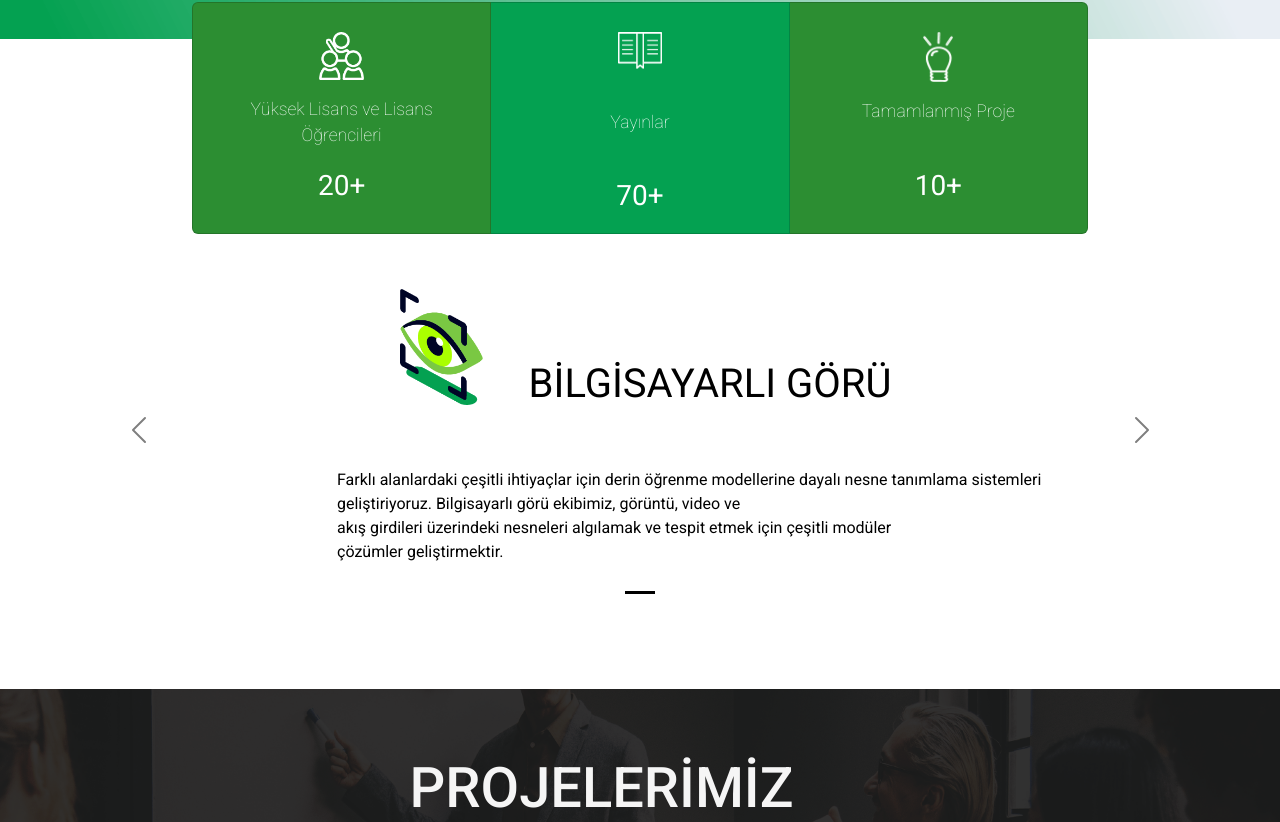
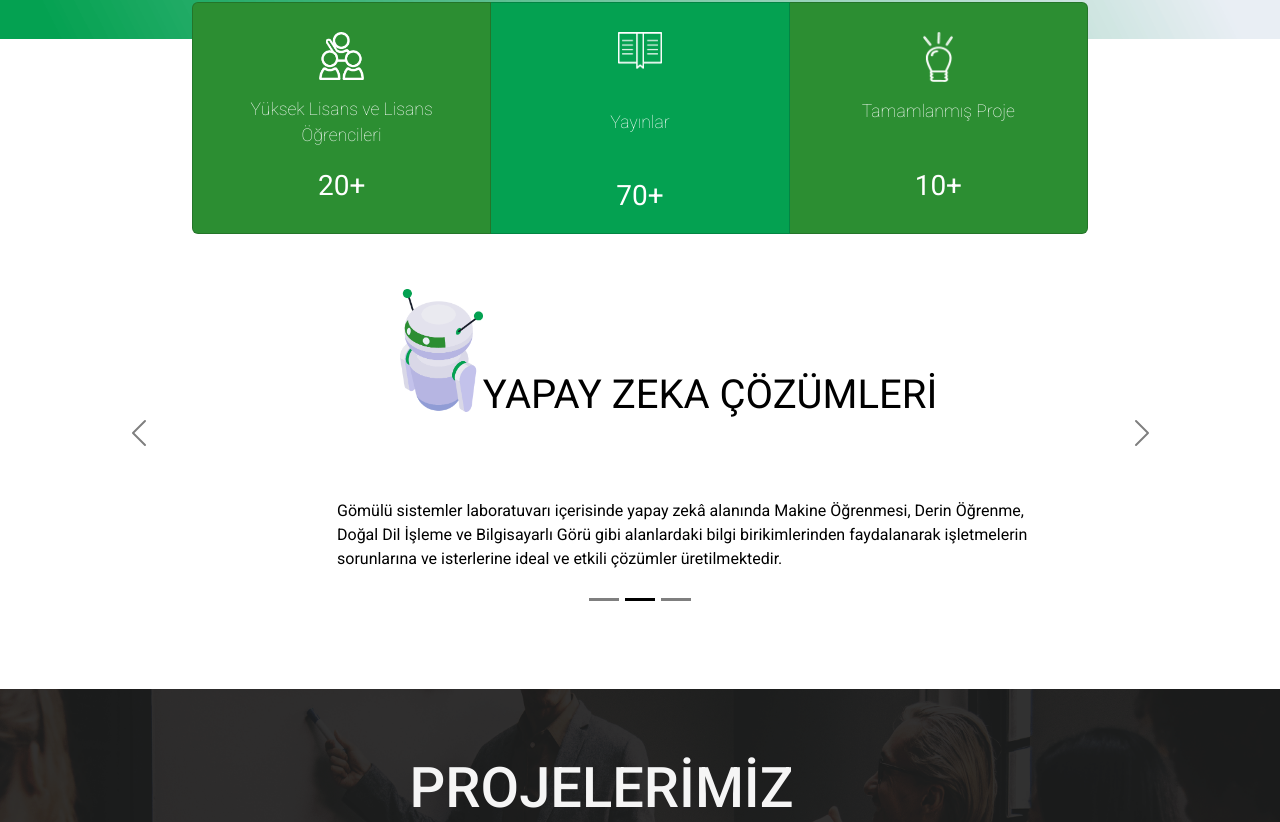
Before and after one commit to caglaozbb/kouembedded, a React (Create React App) app in the folder my-app/: page /home in a window 1280 px wide. Shown: the part 595-1417 px from the top of the page. Built offline with nearby package versions, Linux system fonts and the light colour scheme.

Commit message:
added 2 carousel items

```diff
--- a/my-app/src/Home.js
+++ b/my-app/src/Home.js
@@ -11,6 +11,8 @@ import iconeye from './images/iconeye.png'
 import proje1 from './images/proje1.png'
 import proje2 from './images/proje2.png'
 import proje3 from './images/proje3.png'
+import iconai from './images/iconai.png'
+import iconpc from './images/iconpc.png'
 import './App.css'
 import Card from 'react-bootstrap/Card'
 import CardGroup from 'react-bootstrap/CardGroup'
@@ -98,6 +100,32 @@ return (
                         </Carousel.Caption>
                         </div>
                     </Carousel.Item>
+                    <Carousel.Item>
+                        <img src={iconai} alt="First slide" style={{width:"7%", display:"flex",margin:"100px",marginLeft:"350px",marginTop:"50px",marginBottom:"100px"}}/>
+                        <div style={{marginTop:"215px"}}>
+                        <Carousel.Caption >
+                          <h1 className="fontnormal" style={{fontSize:"3.125vw",margin:"100px",marginLeft:"240px",marginBottom:"80px"}} >YAPAY ZEKA ÇÖZÜMLERİ</h1>
+                          <div>
+                          <p style={{textAlign:"start",marginLeft:"110px",fontSize:"1.25vw",marginTop:"30px"}}>Gömülü sistemler laboratuvarı içerisinde yapay zekâ alanında Makine Öğrenmesi, Derin Öğrenme, Doğal Dil İşleme ve
+                          Bilgisayarlı Görü gibi alanlardaki bilgi birikimlerinden faydalanarak işletmelerin sorunlarına ve isterlerine ideal ve etkili çözümler üretilmektedir.
+                          </p>
+                          </div>
+                        </Carousel.Caption>
+                        </div>
+                    </Carousel.Item>
+                    <Carousel.Item>
+                        <img src={iconpc} alt="First slide" style={{width:"10%", display:"flex",margin:"100px",marginLeft:"350px",marginTop:"50px",marginBottom:"100px"}}/>
+                        <div style={{marginTop:"215px"}}>
+                        <Carousel.Caption >
+                          <h1 className="fontnormal" style={{fontSize:"3.125vw",margin:"100px",marginLeft:"240px",marginBottom:"80px"}} >YAZILIM GELİŞTİRME</h1>
+                          <div>
+                          <p style={{textAlign:"start",marginLeft:"110px",fontSize:"1.25vw",marginTop:"60px"}}>Yazılım geliştirme ekibimiz ile işletmelerin isteğine göre geliştirilecek projenin zamanını ve maliyetini tahmin etmekte ve sonrasında ürün tasarımı ve geliştirme
+                          aşamalarını gerçekleştirmekteyiz. Son aşamada ürünün test sürecini tamamlayıp projeyi teslime hazır hale getirmekteyiz.
+                          </p>
+                          </div>
+                        </Carousel.Caption>
+                        </div>
+                    </Carousel.Item>
               </Carousel>
              </div>
 
```
Also changed, not shown: my-app/src/images/iconai.png (added), my-app/src/images/iconpc.png (added).
